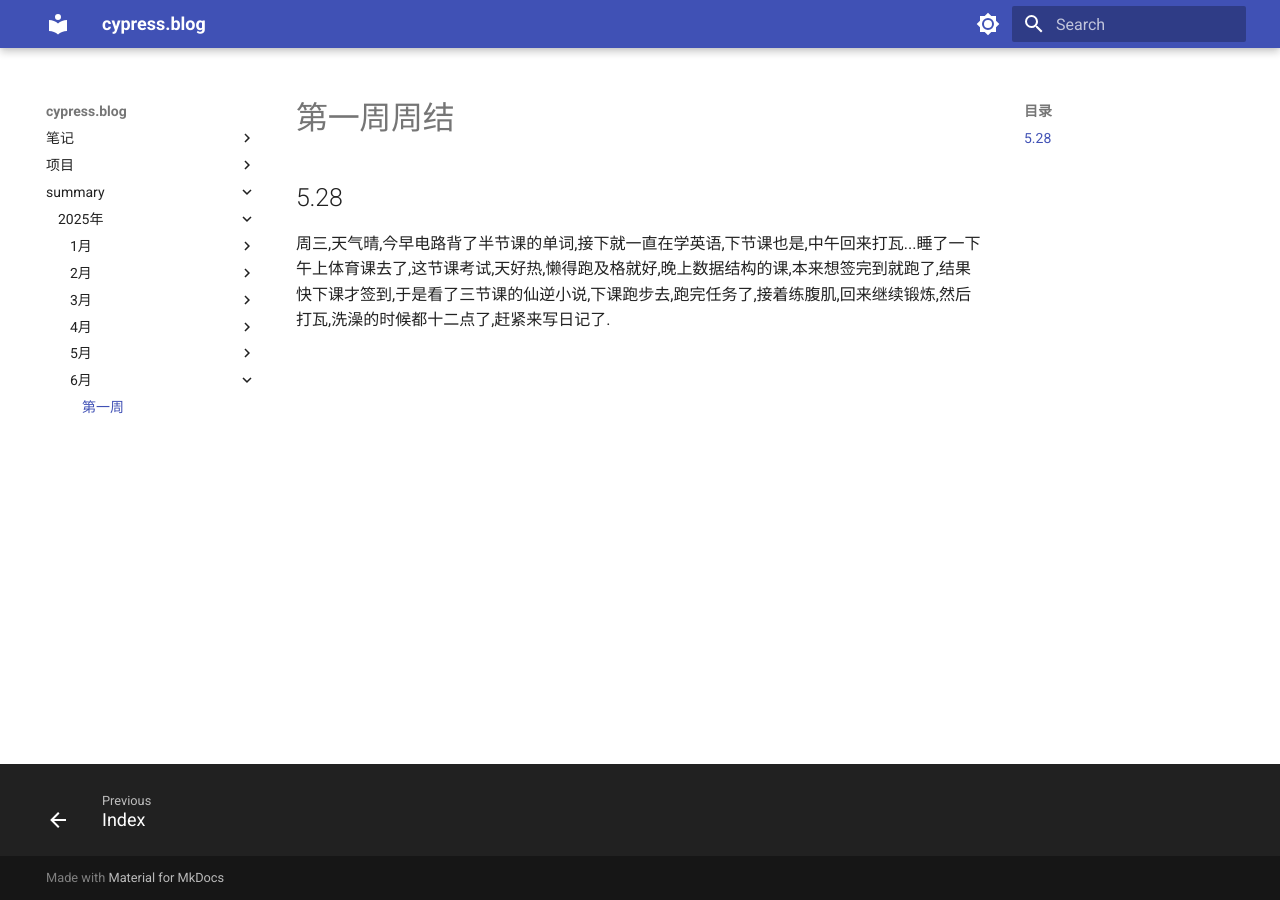
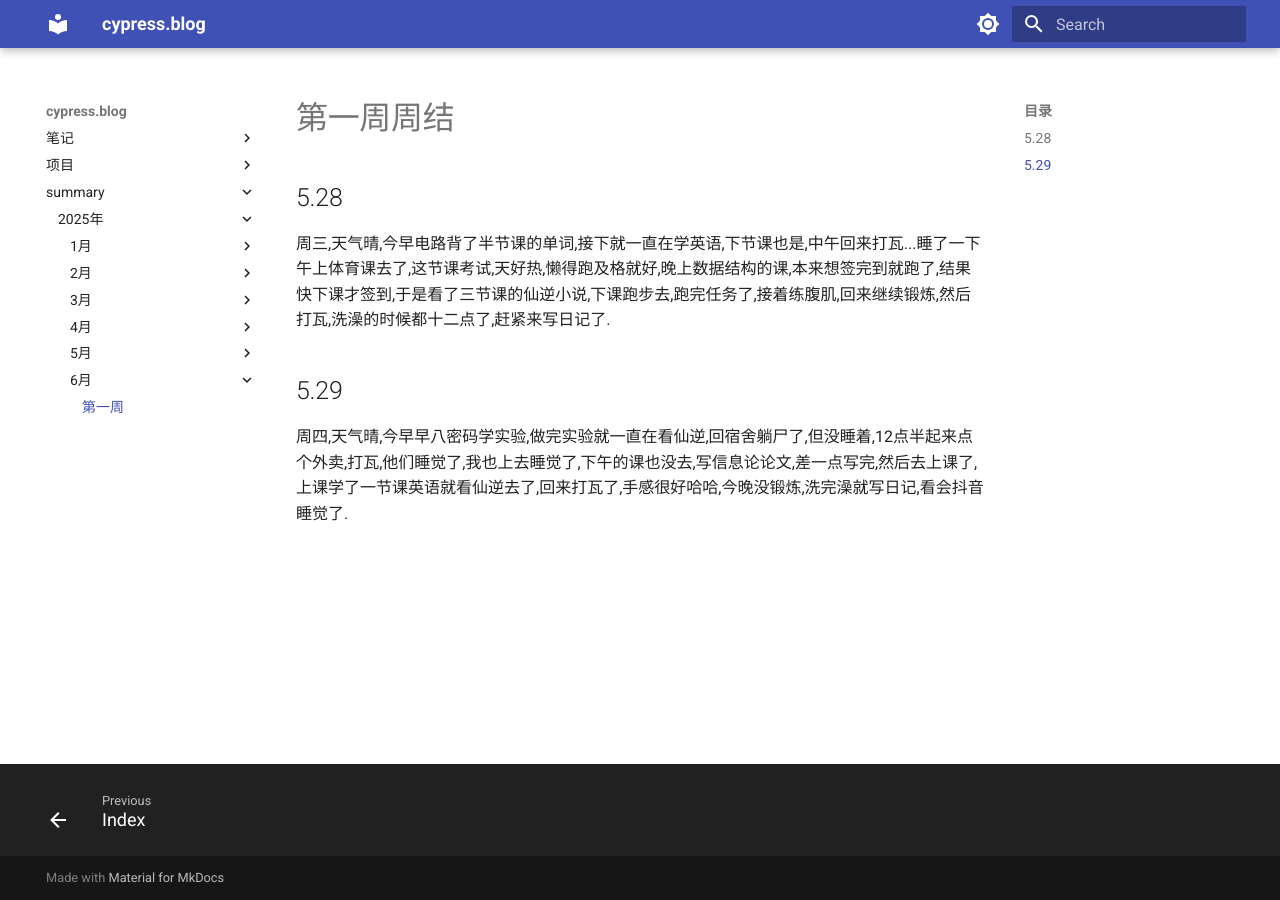
Before and after one commit to cyprer/blog0, an MkDocs documentation site: the page built from docs/summary/25year/6month/1week.md, in a window 1280 px wide. Built offline with MkDocs 1.6.1 and Material for MkDocs 9.7.7, drawn with Linux system fonts in a browser that asks for light colours.

Commit message:
docs: 更新2025年5月和6月的周总结内容
更新了5月份总结中关于Redis学习的进度描述，并添加了6月第一周5月29日的日记内容

```diff
--- a/docs/summary/25year/6month/1week.md
+++ b/docs/summary/25year/6month/1week.md
@@ -1,3 +1,6 @@
 # 第一周周结
 ## 5.28
   周三,天气晴,今早电路背了半节课的单词,接下就一直在学英语,下节课也是,中午回来打瓦...睡了一下午上体育课去了,这节课考试,天好热,懒得跑及格就好,晚上数据结构的课,本来想签完到就跑了,结果快下课才签到,于是看了三节课的仙逆小说,下课跑步去,跑完任务了,接着练腹肌,回来继续锻炼,然后打瓦,洗澡的时候都十二点了,赶紧来写日记了.
+
+## 5.29
+  周四,天气晴,今早早八密码学实验,做完实验就一直在看仙逆,回宿舍躺尸了,但没睡着,12点半起来点个外卖,打瓦,他们睡觉了,我也上去睡觉了,下午的课也没去,写信息论论文,差一点写完,然后去上课了,上课学了一节课英语就看仙逆去了,回来打瓦了,手感很好哈哈,今晚没锻炼,洗完澡就写日记,看会抖音睡觉了.
```
Also changed, not shown: docs/summary/25year/5month/index.md (+1 -1 lines).
